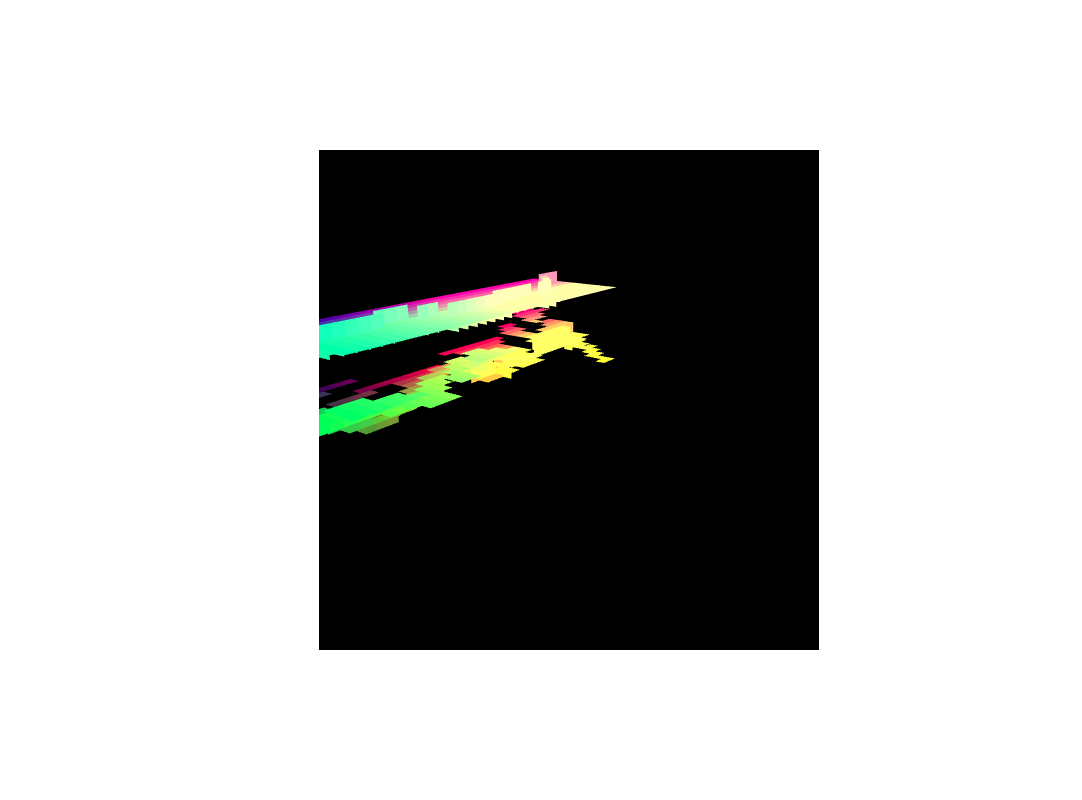
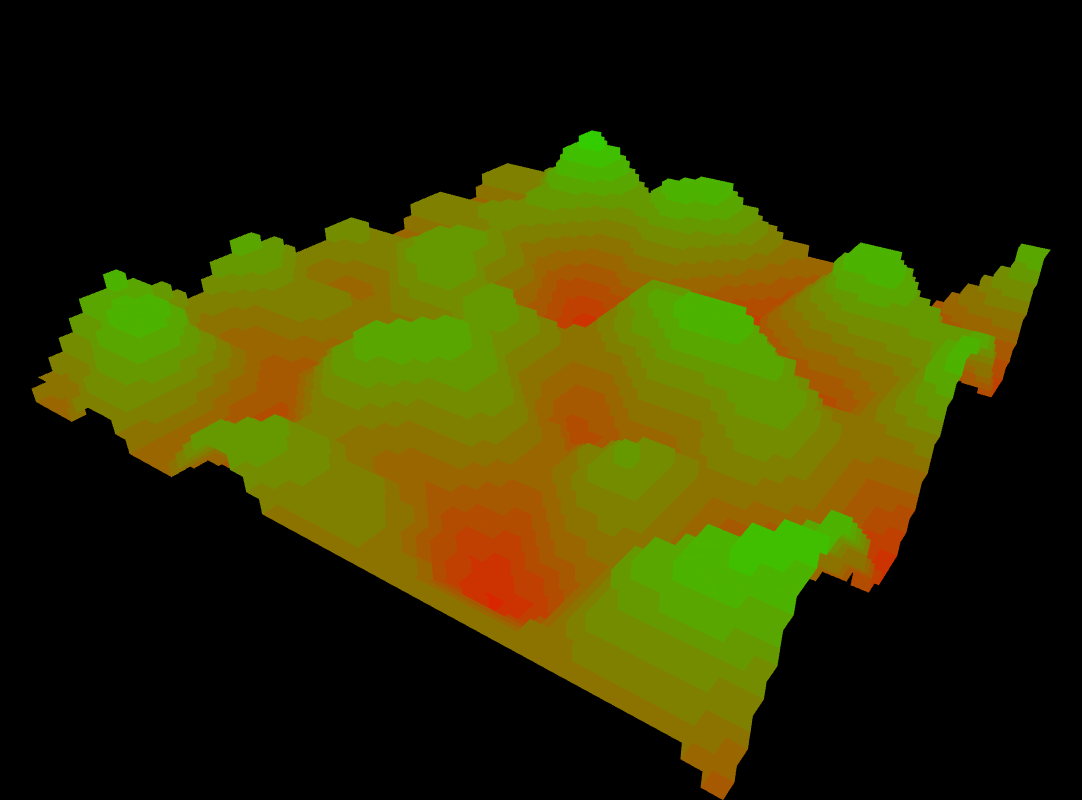
Before and after one commit to alexdalat/WebGLTerrain, a plain HTML site: page index.html in a window 1280 px wide. Shown: the whole page, without its empty margins (71-1153 px from the left). Drawn offline with Linux system fonts and the light colour scheme.

Commit message:
more fixes

```diff
--- a/index.html
+++ b/index.html
@@ -16,10 +16,10 @@
 			bottom: 0;
 			left: 0;
 			right: 0;
-			/*width: 100vw;
-			height: 100vh;*/
-			width: 500px;
-			height: 500px;
+			width: 100vw;
+			height: 100vh;
+			/*width: 500px;
+			height: 500px;*/
 		}
 	</style>
 
--- a/main.js
+++ b/main.js
@@ -1,9 +1,9 @@
 var cubeRotation = 0.0;
 
 
-const grid_size = 15;
-const tile_size = 1;
-const max_y = 5;
+const grid_size = 25;
+const tile_size = 1.2;
+const max_y = 10;
 
 var blocks = [[]];
 
@@ -14,7 +14,7 @@ const BACK = glMatrix.vec3.fromValues(0, 0, -1);
 const OVER = glMatrix.vec3.fromValues(0, 1, 0);
 const UNDER = glMatrix.vec3.fromValues(0, -1, 0);
 
-const BLOCK_NEIGHBORS = [LEFT, OVER, FRONT, BACK, RIGHT];
+const BLOCK_NEIGHBORS = [OVER, RIGHT, LEFT, FRONT, BACK, UNDER];
 
 const BLOCKTYPES = {
 	air: 0,
@@ -56,7 +56,11 @@ function main() {
     }
 	`;
 
+	var t0 = performance.now();
 	const buffers = initBuffers(gl);
+	var t1 = performance.now();
+	console.log("Generation time took " + (t1 - t0) + " milliseconds.");
+
 	const shaderProgram = initShaderProgram(gl, vsSource, fsSource);
 	const programInfo = {
 		program: shaderProgram,
@@ -88,24 +92,22 @@ function initBuffers(gl) {
 	const positionBuffer = gl.createBuffer(); // positions
 	gl.bindBuffer(gl.ARRAY_BUFFER, positionBuffer);
 
-	const positions = [
-		/*// Top face
-		-1.0,  0.0, -1.0,
-		-1.0,  0.0,  1.0,
-		 1.0,  0.0,  1.0,
-		 1.0,  0.0, -1.0,*/
-	];
+	const positions = [];
+	const positionsvec3 = [];
 
 	const indices = [
 		//0,  1,  2,     0,  2, 3,   // top
 	];
 
+	var colors = [];
 	const faceColors = [
 		//[0.0, 1.0, 0.0, 1.0],
 	];
 
 	noise.seed(Math.random());
+	//noise.seed(0.3);
 
+	var t0 = performance.now();
 	for(let x = 0; x < grid_size*2; x++) {
 		blocks.push([]);
 		for(let z = 0; z < grid_size*2; z++) {
@@ -115,51 +117,66 @@ function initBuffers(gl) {
 			}
 		}
 	}
+	var t1 = performance.now();
+	console.log("Array fill time took " + (t1 - t0) + " milliseconds.");
 
+	var t0 = performance.now();
 	for(let x = -grid_size; x < grid_size; x++) {
 		for(let z = -grid_size; z < grid_size; z++) {
 			var nx = x+grid_size;
 			var nz = z+grid_size;
-			var y = Math.round((noise.perlin2(nx*10/100, z*10/100)+1)*max_y);
-			var xyz = glMatrix.vec3.fromValues(nx, y, nz);
-			blocks[nx][nz][y] = BLOCKTYPES.default;
+			var ny = Math.round((noise.perlin2(nx*10/100, z*10/100)+1)*max_y);
+			for(let y = 0; y < ny; y++) {
+				blocks[nx][nz][y] = BLOCKTYPES.default;
+			}
 		}
 	}
-	console.log(blocks) // x z y  format
+	var t1 = performance.now();
+	console.log("Perlin noise generation time took " + (t1 - t0) + " milliseconds.");
+	//console.log(blocks) // x z y  format
 
+	var t0 = performance.now();
 	var idx = 0;
 	for(let x = -grid_size; x < grid_size; x++) {
 		for(let z = -grid_size; z < grid_size; z++) {
-			for(let y = -max_y; y < max_y; y++) {
-				if(blocks[x+grid_size][y+max_y][z+grid_size] === BLOCKTYPES.air)continue;
+			for(let y = max_y*2-1; y > 0; y--) {
+
+				var block = blocks[x+grid_size][z+grid_size][y];
+				if(block === BLOCKTYPES.air)continue;
+				var xyz = glMatrix.vec3.fromValues(x+grid_size, y, z+grid_size);
 
 				for(let f = 0; f < BLOCK_NEIGHBORS.length; f++) { // cube neighbors/faces
-					var xyz = glMatrix.vec3.fromValues(x+grid_size, y+max_y, z+grid_size);
-					var block = blocks[x+grid_size][y+max_y][z+grid_size];
 					var bni = glMatrix.vec3.create(); // block neighbor index
 					glMatrix.vec3.add(bni, xyz, BLOCK_NEIGHBORS[f]); // xyz + block neighbor constant = block neighbor
 
-					if(bni[0] < 0 || bni[1] < 0 || bni[0] >= grid_size*2 || bni[1] >= grid_size*2 || bni[2] > max_y*2 || bni[2] < 0) continue;
-					var nblock = blocks[bni[0]][bni[2]][bni[1]];
-					if(nblock === BLOCKTYPES.air && BLOCK_NEIGHBORS[f] !== OVER && BLOCK_NEIGHBORS[f] !== UNDER)continue; // if y is the same, dont' show side faces
-					addFace(positions, (xyz[0]-grid_size)*tile_size, (xyz[2]-max_y)*tile_size, (xyz[1]-grid_size)*tile_size, BLOCK_NEIGHBORS[f]);
+					if(bni[0] < 0 || bni[1] < 0 || bni[2] < 0 || bni[0] >= grid_size*2 || bni[1] >= max_y*2 || bni[2] >= grid_size*2) continue;
+					var bnblock = blocks[bni[0]][bni[2]][bni[1]];
+					if(bnblock !== BLOCKTYPES.air) continue;
 
-					indices.push(idx, idx+1, idx+2,   idx, idx+2, idx+3);
+					var fxyz = glMatrix.vec3.fromValues((xyz[0]-grid_size)*tile_size, (xyz[1])*tile_size, (xyz[2]-grid_size)*tile_size);
+					addFace(positions, positionsvec3, indices, fxyz[0], fxyz[1], fxyz[2], BLOCK_NEIGHBORS[f]);
 
-					var c = [xyz[0]/grid_size/tile_size, xyz[1]/max_y/tile_size, xyz[2]/grid_size/tile_size, 1.0];
-					//if(BLOCK_NEIGHBORS[f] === OVER)c = [0.0, 1.0, 0.0, 1.0];
-					faceColors.push(c);
+					var c = [0, 0, 0, 1]
+					c = [1-xyz[1]/max_y/2, xyz[1]/max_y/2, 0.0, 1.0];
+					//c = [0.0, 1.0, 0.0, 1.0];
+					colors = colors.concat(c, c, c, c);
 
-					idx += 4;
+					idx += 1;
 				}
 			}
 		}
 	}
+	var t1 = performance.now();
+	console.log("Triangle generation time took " + (t1 - t0) + " milliseconds.");
 
+	console.log("positions length: "+positions.length)
+	console.log("positionsvec3 length: "+positionsvec3.length)
+	console.log("indices length: "+indices.length)
 	/*print3Array(positions);
 	console.log("----")
 	print3Array(indices);*/
 
+	var t0 = performance.now();
 	gl.bufferData(gl.ARRAY_BUFFER,
 				new Float32Array(positions),
 				gl.STATIC_DRAW);
@@ -172,15 +189,19 @@ function initBuffers(gl) {
 		gl.STATIC_DRAW);
 
 
-	var colors = [];
+	/*
 	for (var j = 0; j < faceColors.length; ++j) {
 		var c = faceColors[j];
 		colors = colors.concat(c, c, c, c);
-	}
+	}*/
+	//print3Array(colors)
 
 	const colorBuffer = gl.createBuffer();
 	gl.bindBuffer(gl.ARRAY_BUFFER, colorBuffer);
 	gl.bufferData(gl.ARRAY_BUFFER, new Float32Array(colors), gl.STATIC_DRAW);
+
+	var t1 = performance.now();
+	console.log("Other stuff took " + (t1 - t0) + " milliseconds.");
 
 	return {
 		position: positionBuffer,
@@ -228,10 +249,10 @@ function drawScene(gl, programInfo, buffers, deltaTime) {
 	var cameraViewMatrix = glMatrix.mat4.create();
 	glMatrix.mat4.translate(cameraViewMatrix,     // destination matrix
 		cameraViewMatrix,     // matrix to translate
-		[grid_size*tile_size*2, grid_size*tile_size, grid_size*tile_size*2]);  // amount to translate*/
+		[grid_size*2, grid_size*2, grid_size*2]);  // amount to translate*/
 	//cameraViewMatrix = glMatrix.mat4.invert(cameraViewMatrix, cameraViewMatrix);
 	cameraPosition = glMatrix.vec3.fromValues(cameraViewMatrix[12], cameraViewMatrix[13], cameraViewMatrix[14])
-	lookAt = [modelViewMatrix[12], modelViewMatrix[13], modelViewMatrix[14]];
+	lookAt = [modelViewMatrix[12], modelViewMatrix[13]+max_y*tile_size/2, modelViewMatrix[14]];
 	cameraViewMatrix = glMatrix.mat4.lookAt(cameraViewMatrix, cameraPosition, lookAt, [0, 1, 0]);
 
 	{
@@ -295,40 +316,75 @@ function drawScene(gl, programInfo, buffers, deltaTime) {
 	cubeRotation += deltaTime/2;
 }
 
-function addFace(positions, x, y, z, side) {
+function addFace(positions, positionsvec3, indices, x, y, z, side) {
+	var xyz1;
+	var xyz2;
+	var xyz3;
+	var xyz4;
 	switch(side) {
 		case RIGHT:
-			positions.push(x+tile_size, y, z);
-			positions.push(x+tile_size, y, z+tile_size);
-			positions.push(x+tile_size, y+tile_size, z+tile_size);
-			positions.push(x+tile_size, y+tile_size, z);
-			return true;
+			xyz1 = glMatrix.vec3.fromValues(x+tile_size, y, z);
+			xyz2 = glMatrix.vec3.fromValues(x+tile_size, y, z+tile_size);
+			xyz3 = glMatrix.vec3.fromValues(x+tile_size, y+tile_size, z+tile_size);
+			xyz4 = glMatrix.vec3.fromValues(x+tile_size, y+tile_size, z);
+			break;
 		case LEFT:
-			positions.push(x, y, z);
-			positions.push(x, y+tile_size, z);
-			positions.push(x, y+tile_size, z+tile_size);
-			positions.push(x, y, z+tile_size);
-			return true;
+			xyz1 = glMatrix.vec3.fromValues(x, y, z);
+			xyz2 = glMatrix.vec3.fromValues(x, y+tile_size, z);
+			xyz3 = glMatrix.vec3.fromValues(x, y+tile_size, z+tile_size);
+			xyz4 = glMatrix.vec3.fromValues(x, y, z+tile_size);
+			break;
 		case FRONT:
-			positions.push(x, y, z+tile_size);
-			positions.push(x+tile_size, y, z+tile_size);
-			positions.push(x+tile_size, y+tile_size, z+tile_size);
-			positions.push(x, y+tile_size, z+tile_size);
-			return true;
+			xyz1 = glMatrix.vec3.fromValues(x, y, z+tile_size);
+			xyz2 = glMatrix.vec3.fromValues(x+tile_size, y, z+tile_size);
+			xyz3 = glMatrix.vec3.fromValues(x+tile_size, y+tile_size, z+tile_size);
+			xyz4 = glMatrix.vec3.fromValues(x, y+tile_size, z+tile_size);
+			break;
 		case BACK:
-			positions.push(x, y, z);
-			positions.push(x, y+tile_size, z);
-			positions.push(x+tile_size, y+tile_size, z);
-			positions.push(x+tile_size, y, z);
-			return true;
+			xyz1 = glMatrix.vec3.fromValues(x, y, z);
+			xyz2 = glMatrix.vec3.fromValues(x, y+tile_size, z);
+			xyz3 = glMatrix.vec3.fromValues(x+tile_size, y+tile_size, z);
+			xyz4 = glMatrix.vec3.fromValues(x+tile_size, y, z);
+			break;
 		case OVER:
-			positions.push(x, y+tile_size, z);
-			positions.push(x, y+tile_size, z+tile_size);
-			positions.push(x+tile_size, y+tile_size, z+tile_size);
-			positions.push(x+tile_size, y+tile_size, z);
-			return true;
+			xyz1 = glMatrix.vec3.fromValues(x, y+tile_size, z);
+			xyz2 = glMatrix.vec3.fromValues(x, y+tile_size, z+tile_size);
+			xyz3 = glMatrix.vec3.fromValues(x+tile_size, y+tile_size, z+tile_size);
+			xyz4 = glMatrix.vec3.fromValues(x+tile_size, y+tile_size, z);
+			break;
+		case UNDER:
+			xyz1 = glMatrix.vec3.fromValues(x, y, z);
+			xyz2 = glMatrix.vec3.fromValues(x+tile_size, y, z);
+			xyz3 = glMatrix.vec3.fromValues(x+tile_size, y, z+tile_size);
+			xyz4 = glMatrix.vec3.fromValues(x, y, z+tile_size);
+			break;
 		default:
 			return false;
+	}
+
+	positions.push(xyz1[0], xyz1[1], xyz1[2]);
+	positions.push(xyz2[0], xyz2[1], xyz2[2]);
+	positions.push(xyz3[0], xyz3[1], xyz3[2]);
+	positions.push(xyz4[0], xyz4[1], xyz4[2]);
+	var idx = positions.length/3;
+	indices.push(idx, idx+1, idx+2,   idx, idx+2, idx+3);
+
+	/*pushPos(positions, positionsvec3, indices, xyz1[0], xyz1[1], xyz1[2]);
+	pushPos(positions, positionsvec3, indices, xyz2[0], xyz2[1], xyz2[2]);
+	pushPos(positions, positionsvec3, indices, xyz3[0], xyz3[1], xyz3[2]);
+
+	pushPos(positions, positionsvec3, indices, xyz1[0], xyz1[1], xyz1[2]);
+	pushPos(positions, positionsvec3, indices, xyz3[0], xyz3[1], xyz3[2]);
+	pushPos(positions, positionsvec3, indices, xyz4[0], xyz4[1], xyz4[2]);*/
+}
+function pushPos(positions, positionsvec3, indices, x, y, z) {
+	var nidx = isVec3InArray(positionsvec3, [x, y, z]);
+	if(nidx !== -1) { // vector already exists
+		indices.push(nidx);
+	} else { // new vector
+		indices.push(positions.length/3);
+		positions.push(x, y, z);
+		positionsvec3.push([x, y, z]);
 	}
 }
 function print3Array(array) {
@@ -357,4 +413,14 @@ function resize(gl) {
 	  gl.canvas.width  = displayWidth;
 	  gl.canvas.height = displayHeight;
 	}
-  }
+}
+
+function isVec3InArray(array, item) {
+    for (var i = 0; i < array.length; i++) {
+        // This if statement depends on the format of your array
+        if (array[i][0] == item[0] && array[i][1] == item[1] && array[i][2] == item[2]) {
+            return i;   // Found it
+        }
+    }
+    return -1;   // Not found
+}
```
